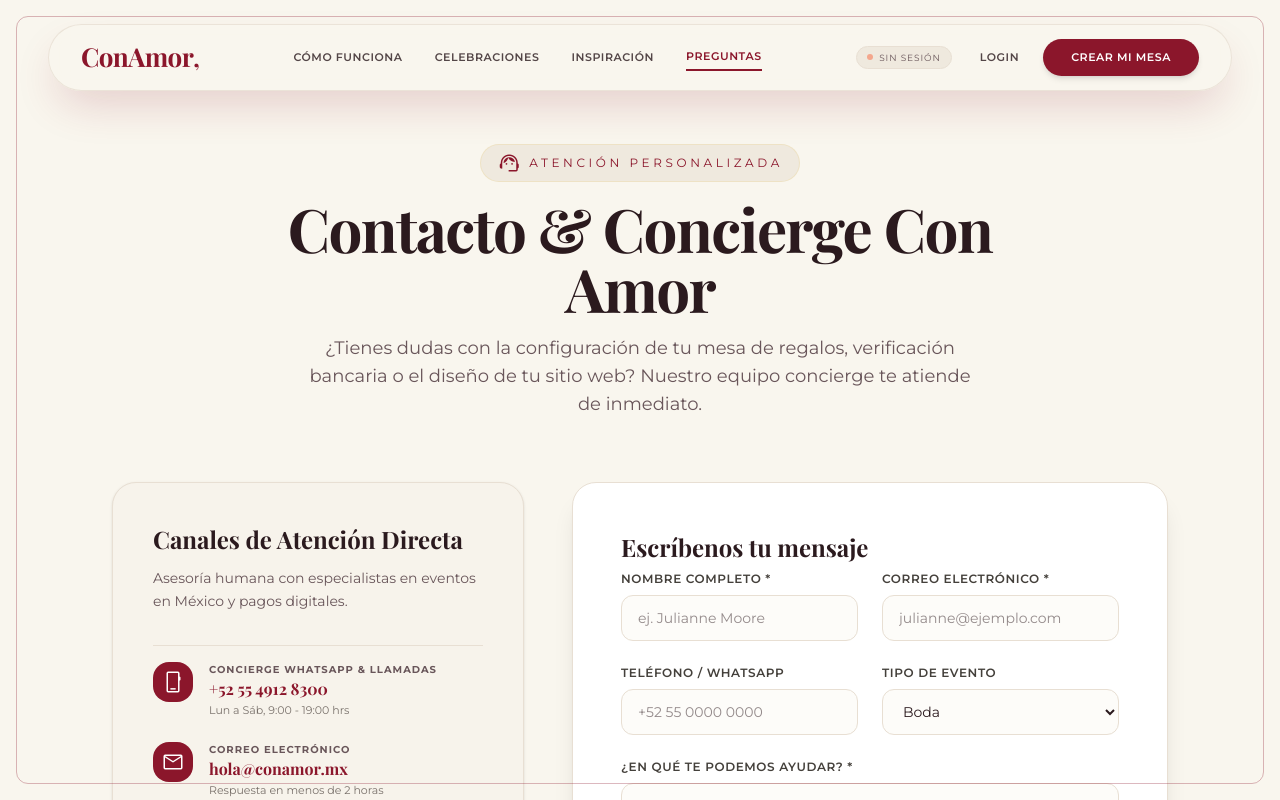
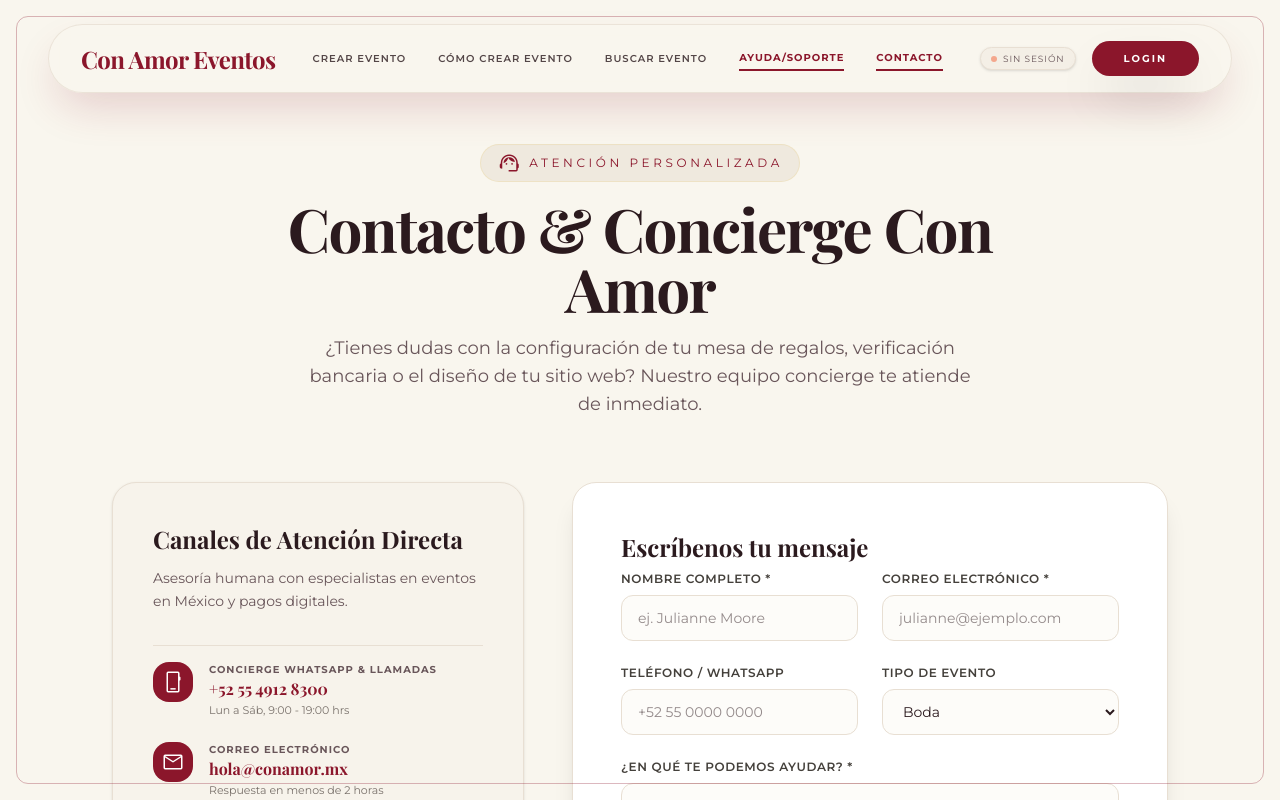
Before and after one commit to conamordev/webplatform, a Next.js app: page /contacto in a window 1280 px wide. Both pictures are taken after a click on the button "CON SESIÓN". Shown: the top 800 px of the page. Built offline with nearby package versions, Linux system fonts and the light colour scheme; a web font is replaced by a local one.

Commit message:
fix(navbar): restore exact original navbar elements and apply only brand styles

```diff
--- a/src/components/Navbar.tsx
+++ b/src/components/Navbar.tsx
@@ -14,78 +14,93 @@ export default function Navbar() {
   return (
     <header className="fixed top-3 md:top-6 left-3 md:left-12 right-3 md:right-12 z-[60]">
       <nav
-        className="navbar-pill flex justify-between items-center w-full px-5 md:px-8 py-3 md:py-3.5 bg-marfil/95 text-on-surface backdrop-blur-md shadow-lg transition-all duration-500 border border-muted-border/80"
+        className="navbar-pill flex justify-between items-center w-full px-6 md:px-8 py-3.5 md:py-4 bg-marfil/95 text-on-surface backdrop-blur-md shadow-2xl transition-all duration-500 border border-muted-border/80"
         id="main-nav"
       >
-        {/* Brand Logo ConAmor, */}
+        {/* Brand Logo - Elemento original */}
         <Link
           href="/"
-          className="font-serif text-2xl md:text-[26px] font-bold tracking-tight text-primary hover:opacity-90 transition-opacity whitespace-nowrap flex items-baseline"
+          className="font-serif text-2xl font-bold tracking-tight text-primary hover:opacity-90 transition-opacity whitespace-nowrap"
         >
-          <span>ConAmor</span>
-          <span className="text-primary font-serif font-bold text-2xl">,</span>
+          Con Amor Eventos
         </Link>
 
-        {/* Desktop Navigation Links */}
-        <div className="hidden lg:flex gap-6 xl:gap-8 items-center font-sans text-[11px] font-semibold uppercase tracking-wider text-on-surface/80">
+        {/* Desktop Navigation Links - Elementos originales intactos */}
+        <div className="hidden lg:flex gap-6 xl:gap-8 items-center font-sans text-[10px] font-semibold uppercase tracking-widest text-on-surface/80">
+          <Link
+            href="/crear-evento"
+            className={`transition-colors py-1 hover:text-primary ${
+              pathname === "/crear-evento"
+                ? "text-primary border-b-2 border-primary font-bold"
+                : ""
+            }`}
+          >
+            Crear evento
+          </Link>
           <Link
             href="/como-crear-evento"
             className={`transition-colors py-1 hover:text-primary ${
               pathname === "/como-crear-evento"
-                ? "text-primary border-b-2 border-primary"
+                ? "text-primary border-b-2 border-primary font-bold"
                 : ""
             }`}
           >
-            Cómo funciona
+            Cómo crear evento
           </Link>
           <Link
             href="/buscar-eventos"
             className={`transition-colors py-1 hover:text-primary ${
               pathname === "/buscar-eventos"
-                ? "text-primary border-b-2 border-primary"
+                ? "text-primary border-b-2 border-primary font-bold"
                 : ""
             }`}
           >
-            Celebraciones
-          </Link>
-          <Link
-            href="/#plantillas-demo"
-            className="transition-colors py-1 hover:text-primary"
-          >
-            Inspiración
-          </Link>
-          <Link
-            href="/contacto#faq"
-            className={`transition-colors py-1 hover:text-primary ${
-              pathname === "/contacto"
-                ? "text-primary border-b-2 border-primary"
-                : ""
-            }`}
-          >
-            Preguntas
+            Buscar evento
           </Link>
 
-          {isLoggedIn && (
+          {isLoggedIn ? (
             <Link
               href="/perfil?tab=eventos"
               className={`transition-colors py-1 hover:text-primary ${
                 pathname.includes("/perfil")
-                  ? "text-primary border-b-2 border-primary"
+                  ? "text-primary border-b-2 border-primary font-bold"
                   : ""
               }`}
             >
               Mis eventos
             </Link>
+          ) : (
+            <Link
+              href="/contacto"
+              className={`transition-colors py-1 hover:text-primary ${
+                pathname === "/contacto"
+                  ? "text-primary border-b-2 border-primary font-bold"
+                  : ""
+              }`}
+            >
+              Ayuda/Soporte
+            </Link>
           )}
+
+          <Link
+            href="/contacto"
+            className={`transition-colors py-1 hover:text-primary ${
+              pathname === "/contacto"
+                ? "text-primary border-b-2 border-primary font-bold"
+                : ""
+            }`}
+          >
+            Contacto
+          </Link>
         </div>
 
-        {/* Action Controls & Session */}
+        {/* Action Controls & Session - Elementos originales intactos */}
         <div className="flex items-center gap-3 sm:gap-4">
           {/* Quick toggle for testing session vs no-session */}
           <button
             onClick={toggleAuth}
             title="Alternar vista con / sin sesión para probar el MVP"
-            className="text-[9px] font-sans uppercase tracking-widest px-2.5 py-1 rounded-full bg-surface-container-high text-on-surface-variant hover:text-primary border border-muted-border hidden sm:inline-flex items-center gap-1.5 transition-all"
+            className="text-[9px] font-sans uppercase tracking-widest px-2.5 py-1 rounded-full bg-surface-container text-on-surface-variant hover:text-primary border border-muted-border hidden sm:inline-flex items-center gap-1.5 transition-all shadow-sm"
           >
             <span
               className={`w-1.5 h-1.5 rounded-full ${
@@ -96,29 +111,16 @@ export default function Navbar() {
           </button>
 
           {!isLoggedIn ? (
-            <div className="flex items-center gap-2 sm:gap-3">
+            <div className="flex items-center gap-2">
               <Link
                 href="/iniciar-sesion"
-                className="hidden sm:inline-block text-on-surface/80 hover:text-primary font-sans font-semibold text-[11px] uppercase tracking-wider px-3 py-1.5 transition-colors"
+                className="bg-primary text-white hover:bg-primary-container px-8 py-2.5 rounded-full font-sans font-bold text-[10px] uppercase tracking-[0.2em] transition-all shadow-2xl active:scale-95"
               >
-                Login
-              </Link>
-              <Link
-                href="/crear-evento"
-                className="bg-primary text-white hover:bg-primary-container px-5 sm:px-7 py-2 sm:py-2.5 rounded-full font-sans font-semibold text-[11px] uppercase tracking-wider transition-all shadow-md active:scale-95"
-              >
-                Crear mi mesa
+                LOGIN
               </Link>
             </div>
           ) : (
-            <div className="relative flex items-center gap-3">
-              <Link
-                href="/crear-evento"
-                className="hidden sm:inline-flex bg-primary text-white hover:bg-primary-container px-5 py-2 rounded-full font-sans font-semibold text-[11px] uppercase tracking-wider transition-all shadow-md active:scale-95"
-              >
-                Crear evento
-              </Link>
-
+            <div className="relative">
               <button
                 onClick={() => setProfileDropdownOpen(!profileDropdownOpen)}
                 className="flex items-center gap-2 text-on-surface hover:text-primary transition-colors py-1 px-2 rounded-full hover:bg-surface-container"
@@ -126,7 +128,7 @@ export default function Navbar() {
                 <div className="w-7 h-7 rounded-full bg-rosa-petalo/60 border border-primary/30 text-primary flex items-center justify-center font-bold text-xs uppercase">
                   {user.name.charAt(0)}
                 </div>
-                <span className="font-sans text-[11px] font-semibold uppercase tracking-wider hidden md:inline-block text-on-surface">
+                <span className="font-sans text-[11px] font-semibold uppercase tracking-wider hidden md:inline-block">
                   {user.name}
                 </span>
                 <span className="material-symbols-outlined text-sm text-on-surface-variant">expand_more</span>
@@ -211,16 +213,16 @@ export default function Navbar() {
         </div>
       </nav>
 
-      {/* Mobile Drawer Menu */}
+      {/* Mobile Drawer Menu - Elementos originales intactos */}
       {menuOpen && (
         <div className="lg:hidden mt-2 p-6 bg-marfil text-on-surface rounded-3xl shadow-2xl border border-muted-border space-y-4 animate-in fade-in slide-in-from-top-3">
-          <div className="flex flex-col gap-3 font-sans text-xs uppercase tracking-wider">
+          <div className="flex flex-col gap-3 font-sans text-xs uppercase tracking-widest">
             <Link
               href="/crear-evento"
               onClick={() => setMenuOpen(false)}
-              className="py-2 border-b border-muted-border hover:text-primary flex items-center justify-between font-semibold text-primary"
+              className="py-2 border-b border-muted-border hover:text-primary flex items-center justify-between"
             >
-              <span>Crear mi mesa</span>
+              <span>Crear evento</span>
               <span className="material-symbols-outlined text-sm">arrow_forward</span>
             </Link>
             <Link
@@ -228,7 +230,7 @@ export default function Navbar() {
               onClick={() => setMenuOpen(false)}
               className="py-2 border-b border-muted-border hover:text-primary flex items-center justify-between"
             >
-              <span>Cómo funciona</span>
+              <span>Cómo crear evento</span>
               <span className="material-symbols-outlined text-sm">arrow_forward</span>
             </Link>
             <Link
@@ -236,23 +238,7 @@ export default function Navbar() {
               onClick={() => setMenuOpen(false)}
               className="py-2 border-b border-muted-border hover:text-primary flex items-center justify-between"
             >
-              <span>Celebraciones</span>
-              <span className="material-symbols-outlined text-sm">arrow_forward</span>
-            </Link>
-            <Link
-              href="/#plantillas-demo"
-              onClick={() => setMenuOpen(false)}
-              className="py-2 border-b border-muted-border hover:text-primary flex items-center justify-between"
-            >
-              <span>Inspiración</span>
-              <span className="material-symbols-outlined text-sm">arrow_forward</span>
-            </Link>
-            <Link
-              href="/contacto#faq"
-              onClick={() => setMenuOpen(false)}
-              className="py-2 border-b border-muted-border hover:text-primary flex items-center justify-between"
-            >
-              <span>Preguntas</span>
+              <span>Buscar evento</span>
               <span className="material-symbols-outlined text-sm">arrow_forward</span>
             </Link>
             {isLoggedIn && (
@@ -273,6 +259,14 @@ export default function Navbar() {
               <span>Contacto & Concierge</span>
               <span className="material-symbols-outlined text-sm">arrow_forward</span>
             </Link>
+            <Link
+              href="/aviso-legal"
+              onClick={() => setMenuOpen(false)}
+              className="py-2 border-b border-muted-border hover:text-primary flex items-center justify-between"
+            >
+              <span>Términos y Privacidad</span>
+              <span className="material-symbols-outlined text-sm">arrow_forward</span>
+            </Link>
           </div>
 
           <div className="pt-2 flex items-center justify-between">
@@ -287,7 +281,7 @@ export default function Navbar() {
               <Link
                 href="/iniciar-sesion"
                 onClick={() => setMenuOpen(false)}
-                className="bg-primary text-white px-6 py-2 rounded-full font-sans font-bold text-xs uppercase shadow-md"
+                className="bg-primary text-white hover:bg-primary-container px-6 py-2 rounded-full font-sans font-bold text-xs uppercase shadow-2xl"
               >
                 Login
               </Link>
```
